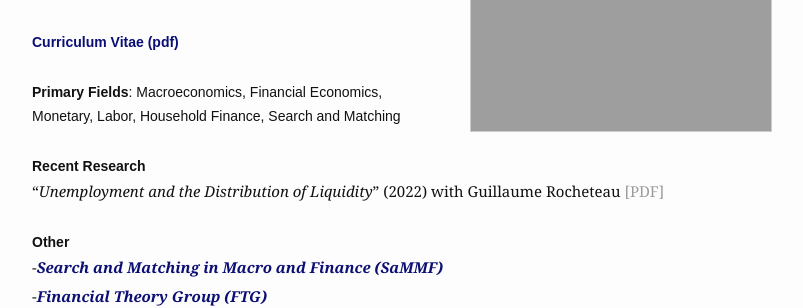
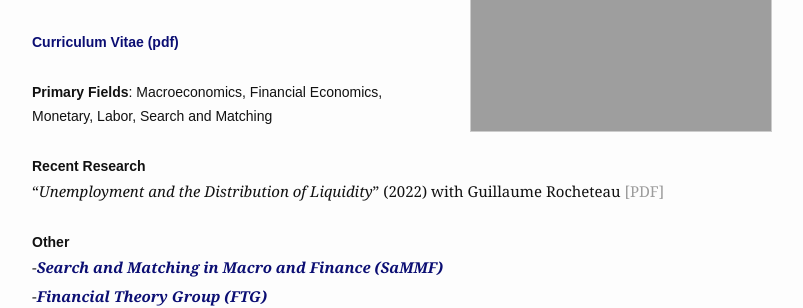
Before and after one commit to zbethune/zbethune.github.io, a Jekyll site: the page built from index.md, in a window 1280 px wide. Shown: the part 200-508 px from the top of the page, without its empty margins (238-1041 px from the left). Built offline with Jekyll 4.4.1, drawn with Linux system fonts in a browser that asks for light colours; comment, search, counter and statistics services are not loaded; our own code applies the rules of GitHub Pages for plain Markdown files.

Commit message:
website update

```diff
--- a/index.md
+++ b/index.md
@@ -23,7 +23,7 @@ profile_picture:
 <p style="margin-bottom:.7cm;"></p>
 
 
-##### **Primary Fields**: Macroeconomics,  Financial Economics, Monetary, Labor, Household Finance, Search and Matching
+##### **Primary Fields**: Macroeconomics,  Financial Economics, Monetary, Labor, Search and Matching
 <p style="margin-bottom:.7cm;"></p>
 
 ##### **Recent Research**
```
Also changed, not shown: teaching.md (+1 -1 lines).
